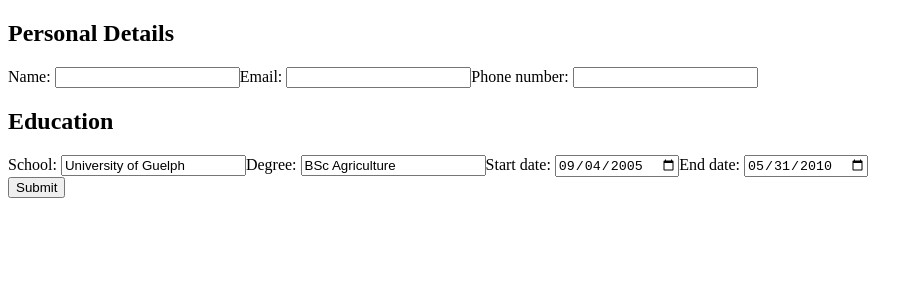
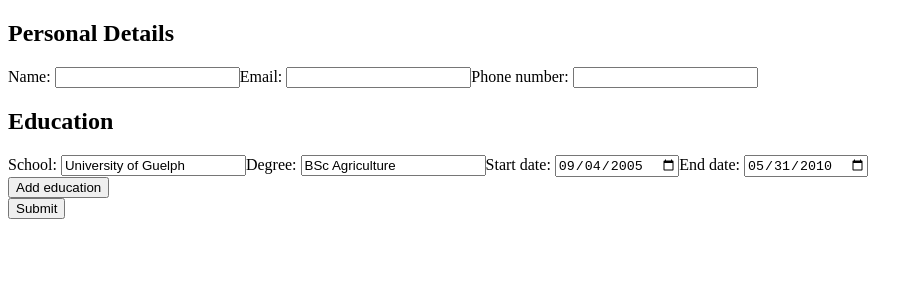
Before and after one commit to jooo-lee/cv-papa, a React (Vite) app: page / in a window 1280 px wide. Shown: the top 300 px of the page, without its empty margins (0-923 px from the left). Built offline with nearby package versions, Linux system fonts and the light colour scheme.

Commit message:
Allow user to add multiple educational experiences

```diff
--- a/src/App.jsx
+++ b/src/App.jsx
@@ -105,8 +105,25 @@ function App() {
               handleEndDate={handleEndDate}
             />
           ))}
+          <button
+            type="button"
+            onClick={() => {
+              setEducations([
+                ...educations,
+                {
+                  id: uuidv4(),
+                  school: '',
+                  degree: '',
+                  start: '',
+                  end: '',
+                },
+              ]);
+            }}>
+            Add education
+          </button>
         </Section>
         <button
+          type="submit"
           onClick={(e) => {
             e.preventDefault();
             setSubmitted(true);
@@ -122,7 +139,9 @@ function App() {
         {educations.map((education) => {
           return <EducationPreview key={education.id} education={education} />;
         })}
-        <button onClick={() => setSubmitted(false)}>Edit</button>
+        <button type="button" onClick={() => setSubmitted(false)}>
+          Edit
+        </button>
       </>
     );
   }
--- a/src/components/EducationInput.jsx
+++ b/src/components/EducationInput.jsx
@@ -8,36 +8,36 @@ function EducationInput({
   handleEndDate,
 }) {
   return (
-    <>
+    <div>
       <Input
         label={'School:'}
-        id={'school'}
+        id={'school' + education.id}
         type={'text'}
         value={education.school}
         onChange={(e) => handleSchool(e, education.id)}
       />
       <Input
         label={'Degree:'}
-        id={'degree'}
+        id={'degree' + education.id}
         type={'text'}
         value={education.degree}
         onChange={(e) => handleDegree(e, education.id)}
       />
       <Input
         label={'Start date:'}
-        id={'startDate'}
+        id={'start' + education.id}
         type={'date'}
         value={education.start}
         onChange={(e) => handleStartDate(e, education.id)}
       />
       <Input
         label={'End date:'}
-        id={'endDate'}
+        id={'end' + education.id}
         type={'date'}
         value={education.end}
         onChange={(e) => handleEndDate(e, education.id)}
       />
-    </>
+    </div>
   );
 }
 
```
